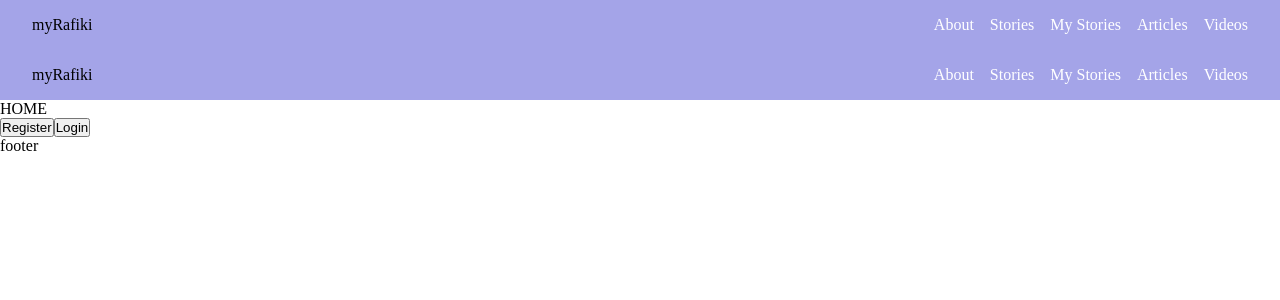
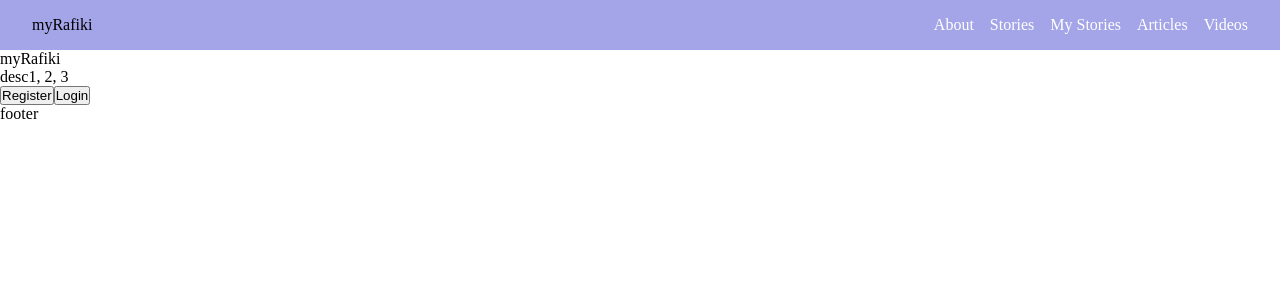
Before and after one commit to fraciah/myRafiki, a React (Vite) app: page / in a window 1280 px wide. Shown: the top 300 px of the page. Built offline with nearby package versions, Linux system fonts and the light colour scheme; no server answers.

Commit message:
refactor: Update file paths

```diff
--- a/src/pages/auth/Register.jsx
+++ b/src/pages/auth/Register.jsx
@@ -56,7 +56,7 @@ const Register = () => {
             await linkWithCredential(auth.currentUser, credential);
 
             console.log("User registered successfully");
-            console.log("smsAPI",userData.phone)
+            // console.log("smsAPI",userData.phone) SMS API
             navigate("/login");
         }
         catch (error) {
--- a/src/pages/web/Home.jsx
+++ b/src/pages/web/Home.jsx
@@ -1,15 +1,22 @@
 import { useNavigate } from "react-router-dom";
-import Navbar from "../../layouts/Navbar";
 
 const Home = () => {
   const navigate = useNavigate();
 
   return (
     <div>
-      <Navbar />
-      <div>HOME</div>
-      <button onClick={() => navigate("/register")}>Register</button>
-      <button onClick={() => navigate("/login")}>Login</button>
+      {/* backImage */}
+      <div>
+        <div>myRafiki</div>
+        <div>
+          <p>desc1, 2, 3</p>
+          <div>
+            <button onClick={() => navigate("/register")}>Register</button>
+            <button onClick={() => navigate("/login")}>Login</button>
+          </div>
+        </div>
+      </div>
+      {/* backImage */}
     </div>
   )
 }
```
Also changed, not shown: src/utilities/routes.jsx (+6 -6 lines), 1 other file (tests, documents, lock files or other folders).
